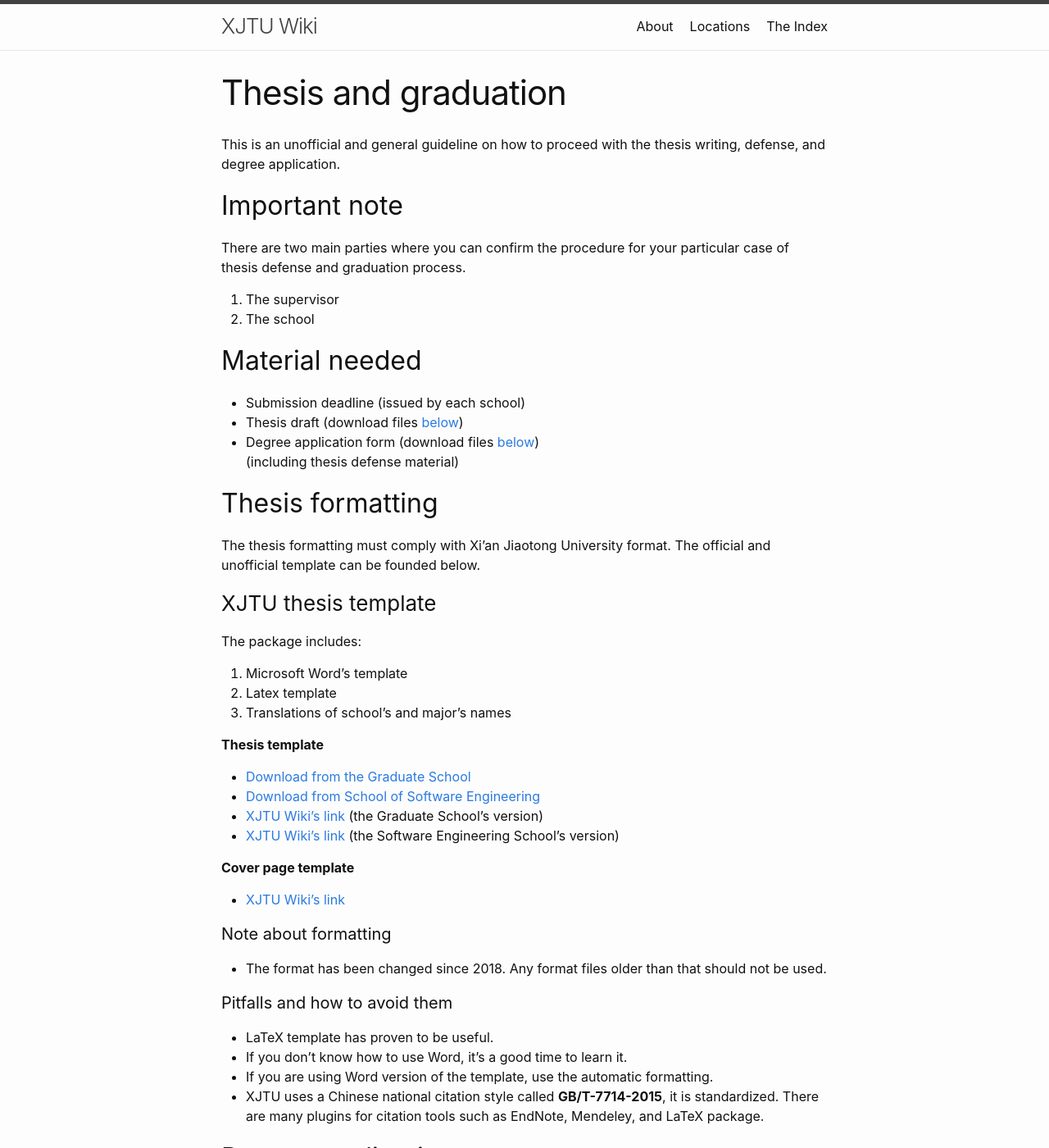
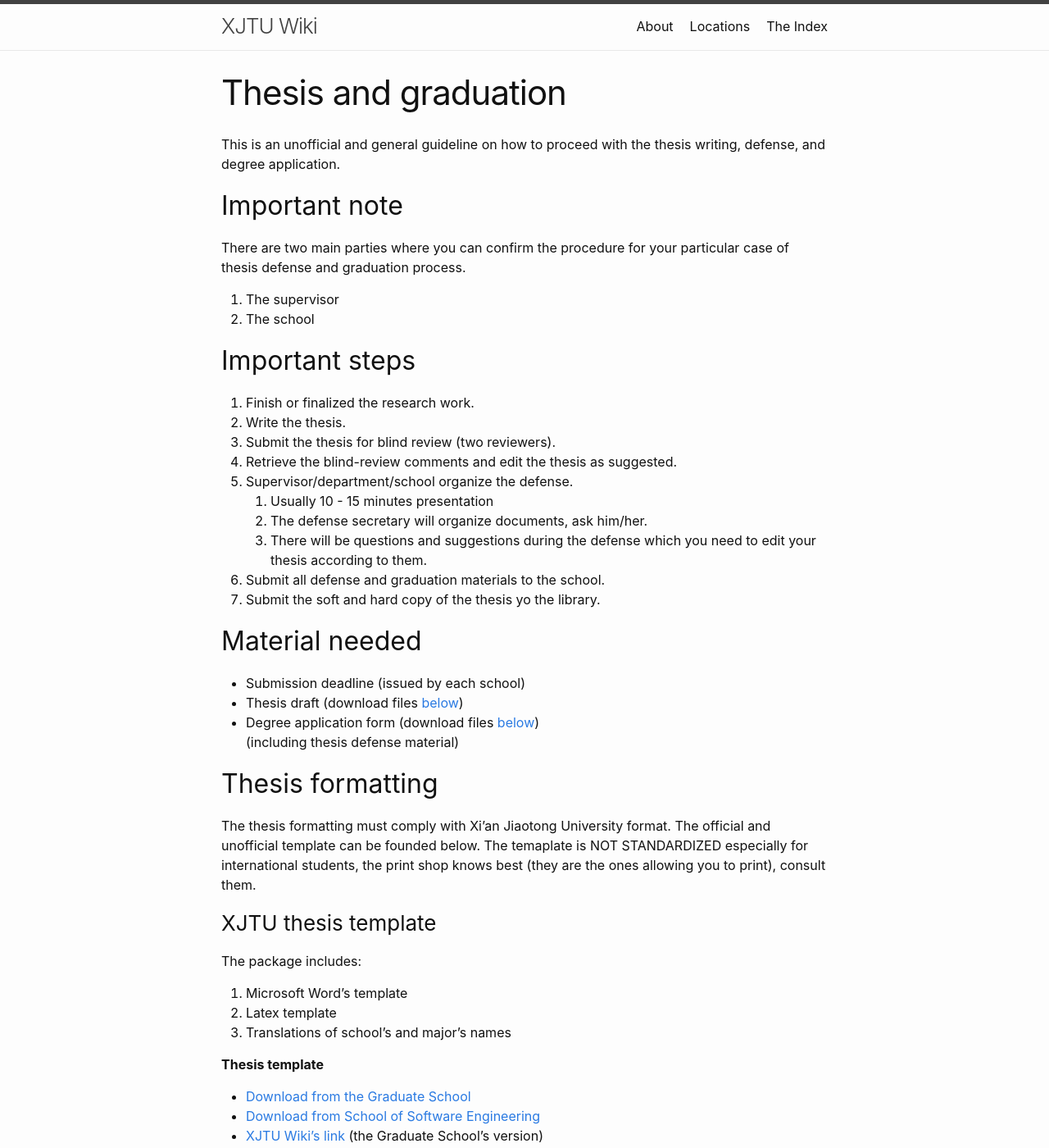
Before and after one commit to xjtu-wiki/xjtu-wiki.github.io, a Jekyll site: the page built from _guidelines/thesis.md, in a window 1280 px wide and 1400 px high. Shown: the whole window at 82% size. Built offline with Jekyll 4.4.1, drawn with Linux system fonts in a browser that asks for light colours; comment, search, counter and statistics services are not loaded; some of the changed text lies outside the part shown.

Commit message:
Add forms from Electrical Engineering school

```diff
--- a/_guidelines/thesis.md
+++ b/_guidelines/thesis.md
@@ -9,6 +9,18 @@
 1. The supervisor
 2. The school
 
+## Important steps
+1. Finish or finalized the research work.
+2. Write the thesis.
+3. Submit the thesis for blind review (two reviewers).
+4. Retrieve the blind-review comments and edit the thesis as suggested.
+5. Supervisor/department/school organize the defense.
+   1. Usually 10 - 15 minutes presentation
+   2. The defense secretary will organize documents, ask him/her.
+   3. There will be questions and suggestions during the defense which you need to edit your thesis according to them.
+6. Submit all defense and graduation materials to the school.
+7. Submit the soft and hard copy of the thesis yo the library.
+
 ## Material needed
 - Submission deadline (issued by each school)
 - Thesis draft (download files [below](#xjtu-thesis-template))
@@ -17,6 +29,7 @@
 
 ## Thesis formatting
 The thesis formatting must comply with Xi'an Jiaotong University format. The official and unofficial template can be founded below.
+The temaplate is NOT STANDARDIZED especially for international students, the print shop knows best (they are the ones allowing you to print), consult them.
 
 ### XJTU thesis template
 The package includes:
@@ -45,6 +58,9 @@
 ## Degree application
 The procedure for filling out degree application forms and graduation is different for each school. In some schools, the procedure would be different from department from department.
 
-### For School of Electronic and Information Engineering (EIE)
-- [Download the form](/assets/thesis-template/degree-application-forms.zip)
+### For School of Electronic and Information Engineering (SEI/EIE)
+- [Download the form](/assets/thesis-template/degree-application-forms-sei.zip)
 - The form should be used together with hard copy files provided by the school. If you don't get one, contact Yin Laoshi or a representative.
+
+### For School of Electrical Engineering
+- [Download the form](/assets/thesis-template/degree-application-forms-ee.zip)
```
Also changed, not shown: 3 other files.
